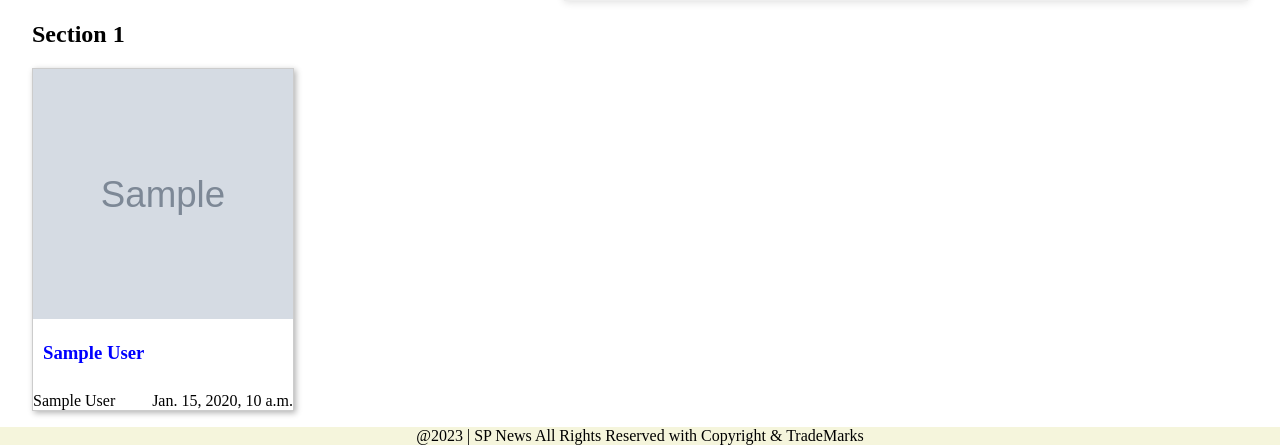
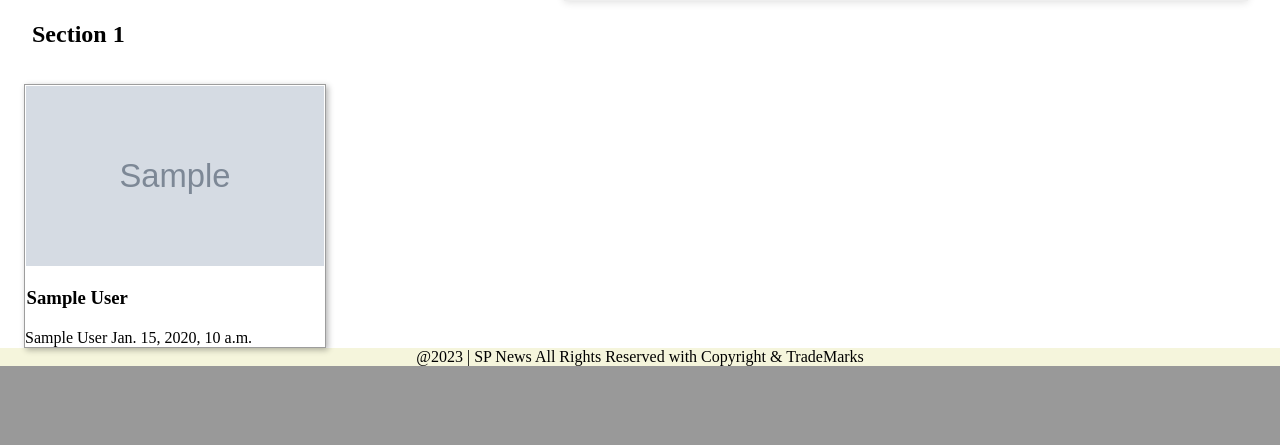
Before and after one commit to nachiket624/spnews, a Django app: page / in a window 1280 px wide. Shown: the part 779-1224 px from the top of the page. After the commit the page ends 1145 px from the top, so only its background shows below. Run offline with Django 4.2, Linux system fonts and the light colour scheme; tables that the repository leaves empty hold one stand-in row (values such as "Sample post"); grey boxes marked "Sample" are stand-in pictures; some web fonts are replaced.

Commit message:
change card size issue

```diff
--- a/spnews/settings.py
+++ b/spnews/settings.py
@@ -26,7 +26,7 @@ SECRET_KEY = "django-insecure-bo&!f+1vvl3_-jsl+gts@log5h)z@u2v7f#ywoqq!es+@y+3*9
 # SECURITY WARNING: don't run with debug turned on in production!
 DEBUG = True
 
-ALLOWED_HOSTS = ['13.127.166.182']
+ALLOWED_HOSTS = ['127.0.0.1']
 
 
 # Application definition
--- a/website/static/css/style.css
+++ b/website/static/css/style.css
@@ -146,34 +146,30 @@ footer{
 .sectioninfo h2{
     margin-left: 2rem;
 }
-.cards {
+.card-holder{
     display: flex;
     flex-wrap: wrap;
-    align-items: stretch;
 }
-  .card {
-    width: 290px;
-    margin-bottom: 1rem;
-    flex: 0 0 260px;
-    margin-left: 2rem;
-    border: 1px solid #ccc;
+.card{
+    display: flex;
+    flex-direction: column;
+    max-width: 300px;
+    max-height: 500px;
+    overflow-wrap: anywhere;
+    margin-top: 1rem;
+    margin-left: 1.5rem;
+    border: 1px solid rgba(95, 95, 95, 0.607);
     box-shadow: 2px 2px 6px 0px  rgba(0,0,0,0.3);
-  }
-  .card img {
-    width: 100%;
-    min-height: 250px;
-    max-height: 250px;
-  }
-  .card .text {
-    padding: 0 10px 10px;
-    color: blue;
-
-  }
-  .card .info{
-    flex-wrap: wrap-reverse;
-  }
-  .info{
+}
+.card h3{
     display: flex;
-    flex-direction: row;
-    justify-content: space-between;
-  }
+}
+.card img{
+   margin: 0.1rem 0.1rem 0rem 0.1rem;
+    align-self: center;
+    width: 298px;
+    height: 180px;
+}
+.card h3{
+    padding: 0.1rem;
+}
--- a/website/templates/index.html
+++ b/website/templates/index.html
@@ -43,22 +43,19 @@
     <h2>Section 1</h2>
 </label>
 
-<section class="cards">
+
+<Section class="card-holder">
     {% for news in newnews %}
-    <article class="card">
-        <img src="media/{{news.newsthumbnail}}" alt="Sample photo">
-        <div class="text">
-            <h3>{{news.newstitle}}</h3>
-
+    <div class="card">
+        <img src="media/{{news.newsthumbnail}}" alt="">
+        <h3>{{news.newstitle}}</h3>
+        <div class="cardinfo">
+            <span>{{news.newsauthor}}</span>
+            <span>{{news.newstime}}</span>
         </div>
-        <div class="info">
-            <span>{{news.newsauthor}}</span> <span>{{news.newstime}}</span>
-        </div>
-
-    </article>
+    </div>
     {% endfor %}
-
-</section>
+</Section>
 
 </main>
 <footer>
```
